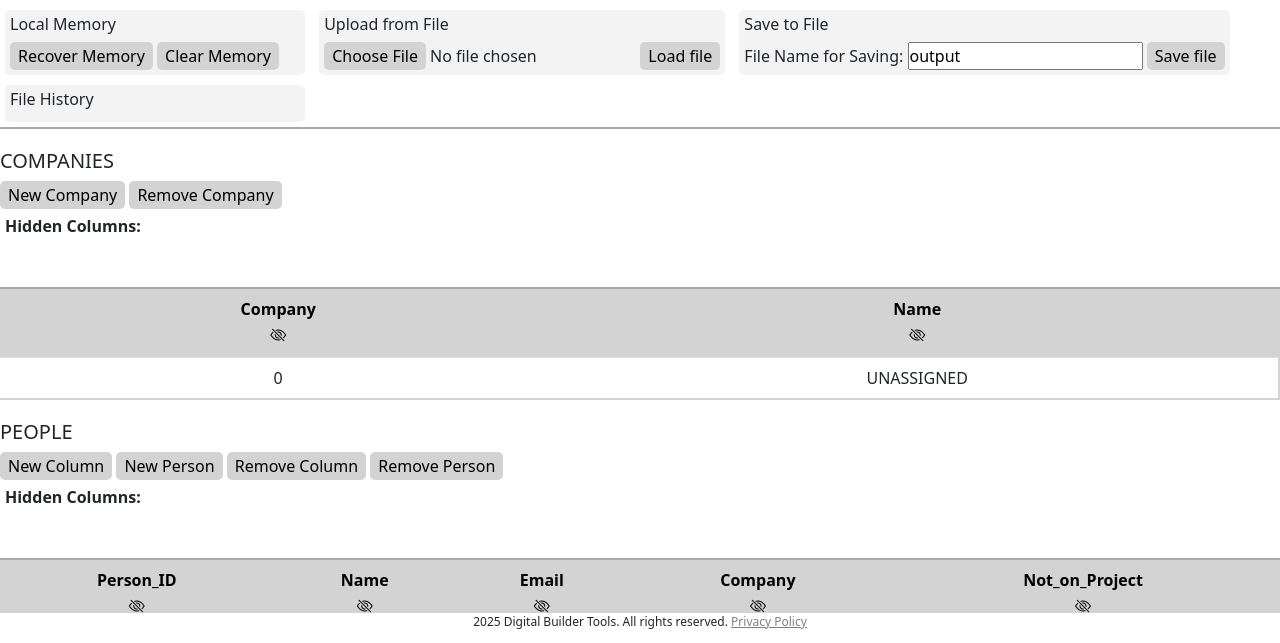
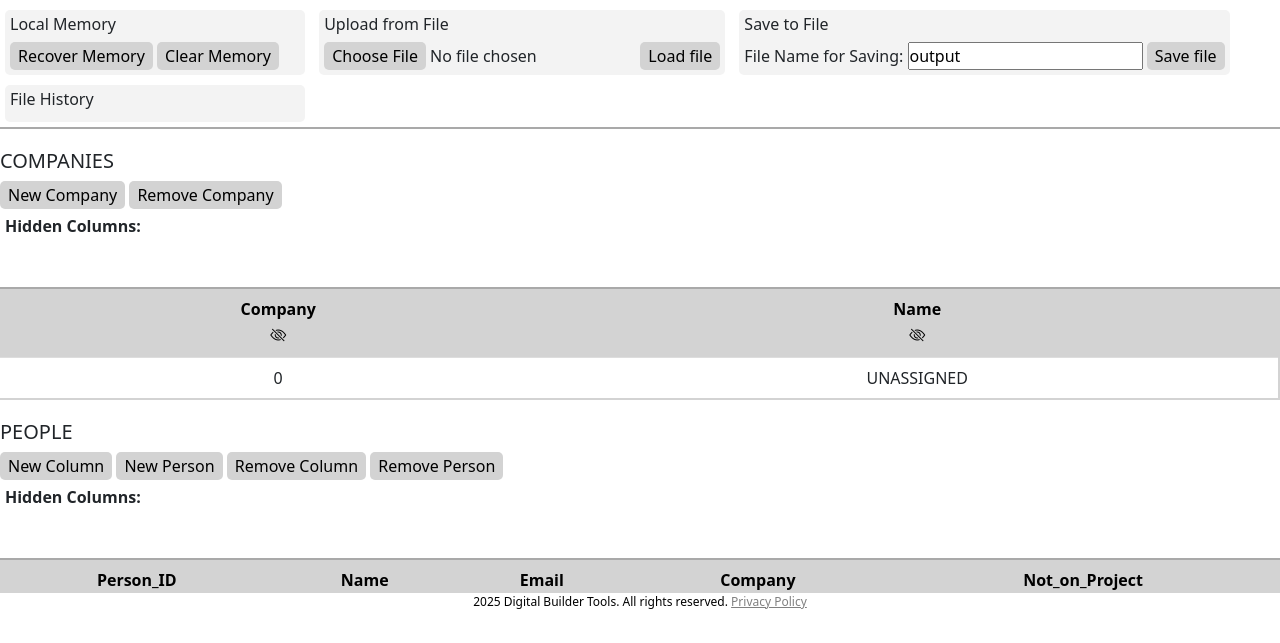
Before and after one commit to addFeetInc/SuperSender, a plain HTML site: page index.html in a window 1280 px wide. Shown: the part 187-830 px from the top of the page. Drawn offline with nearby package versions, Linux system fonts and the light colour scheme.

Commit message:
AddFooterSyle_2025.04.17.css
Add styling for the new footer

```diff
--- a/assets/css/super_sender.css
+++ b/assets/css/super_sender.css
@@ -54,6 +54,11 @@ html{
     font-family: Arial, Helvetica, sans-serif;
 }
 
+footer{
+    color:black;
+    margin-top: -20px;
+    position: fixed;
+}
 
 
 /* Buttons */
@@ -507,8 +512,9 @@ section table thead tr{
     margin-left: 10px;
 }
 
-
-
+#user-guide-text{
+    text-align: left;
+}
 
 
 /* .filler{
```
